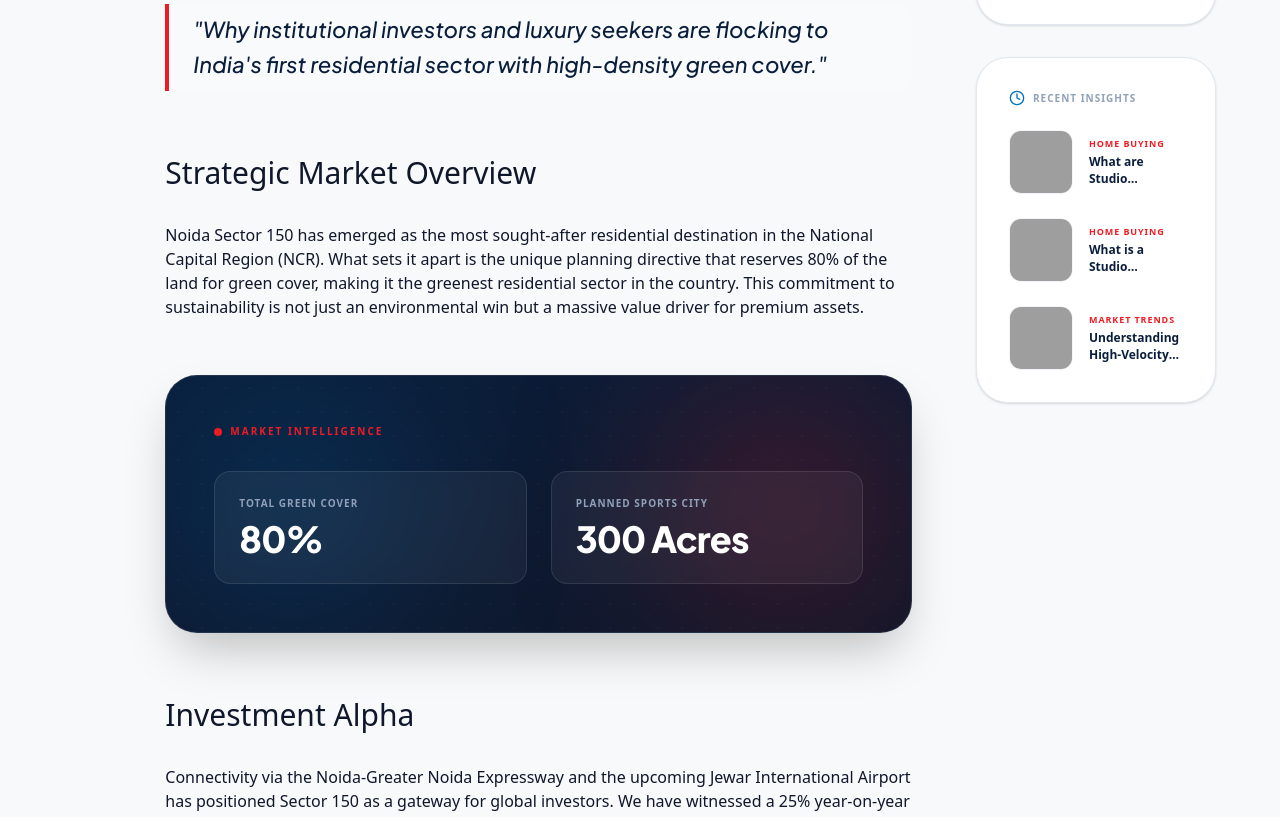
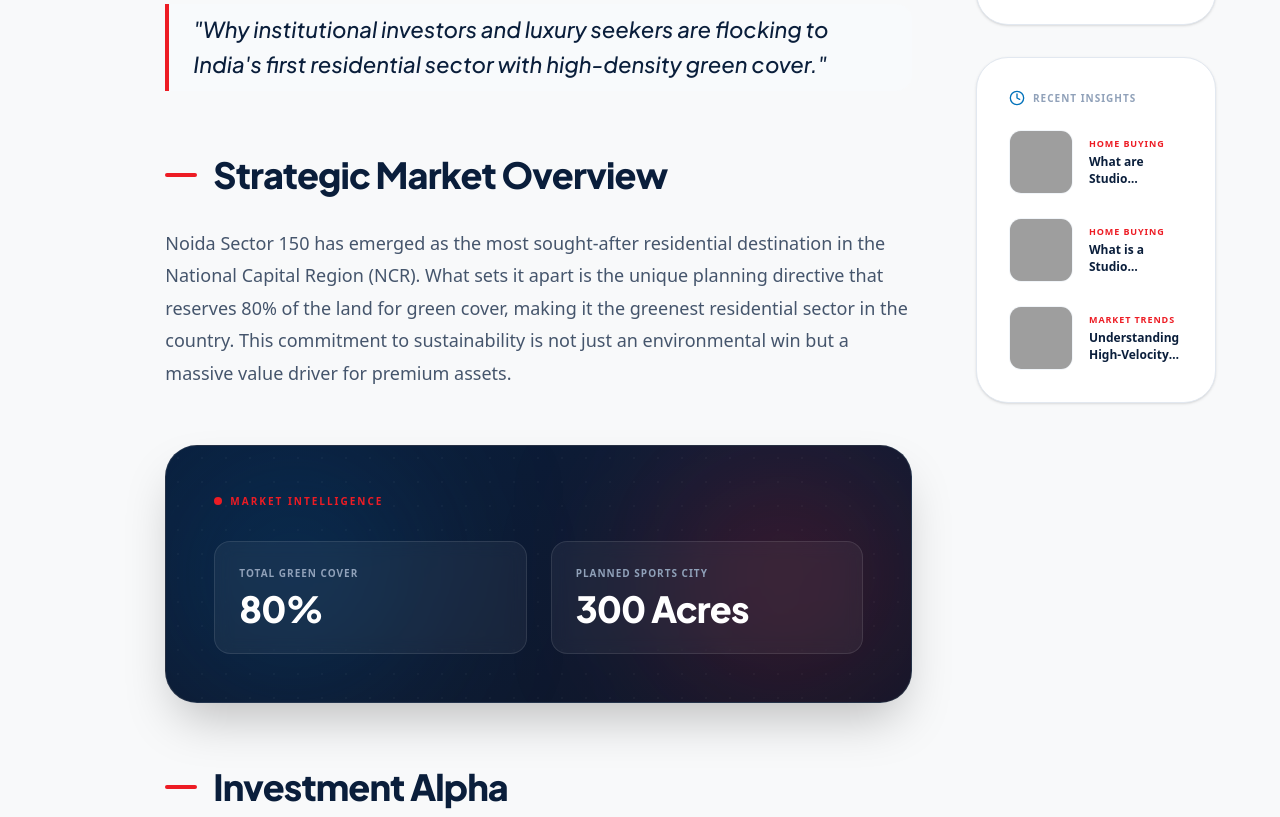
Before and after one commit to shivamy0066-wq/Investorsclinic, a React (Vite) app: page /blog/1 in a window 1280 px wide. Shown: the part 1159-1976 px from the top of the page. Built offline with nearby package versions, Linux system fonts and the light colour scheme; grey boxes are pictures that could not be loaded.

Commit message:
Upgrade typography and formatting for blog content blocks (h2, h3, h4, paragraph, image)

```diff
--- a/src/pages/BlogPostDetail.tsx
+++ b/src/pages/BlogPostDetail.tsx
@@ -194,27 +194,30 @@
                     {post.content.map((section, idx) => {
                       if (section.type === 'heading' || section.type === 'h2') {
                         return (
-                          <h2 key={idx} id={`section-${post.content.filter((_, i) => i < idx && (post.content[i].type === 'heading' || post.content[i].type === 'h2')).length}`} className="text-3xl mt-16 mb-8 scroll-mt-32 flex items-center gap-4">
+                          <h2 key={idx} id={`section-${post.content.filter((_, i) => i < idx && (post.content[i].type === 'heading' || post.content[i].type === 'h2')).length}`} className="text-3xl md:text-4xl font-headline font-black text-[#0a1e3b] tracking-tight mt-16 mb-8 scroll-mt-32 flex items-center gap-4">
+                            <span className="w-8 h-1 bg-[#ed1c24] rounded-full shrink-0" />
                             {section.text}
                           </h2>
                         );
                       }
                       if (section.type === 'h3') {
-                        return <h3 key={idx} className="text-2xl font-bold mt-10 mb-5">{section.text}</h3>;
+                        return <h3 key={idx} className="text-2xl md:text-3xl font-headline font-black text-[#0a1e3b] tracking-tight mt-12 mb-6">{section.text}</h3>;
                       }
                       if (section.type === 'h4') {
-                        return <h4 key={idx} className="text-lg font-bold mt-8 mb-4">{section.text}</h4>;
+                        return <h4 key={idx} className="text-xl md:text-2xl font-headline font-bold text-[#0a1e3b] tracking-tight mt-10 mb-5">{section.text}</h4>;
                       }
                       if (section.type === 'image') {
                         return (
-                          <figure key={idx} className="my-12 rounded-[2rem] overflow-hidden border border-slate-200 bg-white shadow-md">
-                            <img src={section.url} alt={section.alt || ""} className="w-full h-auto object-cover" />
-                            {section.alt && <figcaption className="text-center text-xs font-bold text-slate-400 uppercase tracking-widest p-4 bg-slate-50 border-t border-slate-100">{section.alt}</figcaption>}
+                          <figure key={idx} className="my-14 rounded-[2rem] overflow-hidden border border-slate-100 bg-slate-50 shadow-xl shadow-slate-200/50 group">
+                            <div className="relative overflow-hidden">
+                              <img src={section.url} alt={section.alt || ""} className="w-full h-auto object-cover group-hover:scale-105 transition-transform duration-700" />
+                            </div>
+                            {section.alt && <figcaption className="text-center text-[10px] font-black text-slate-400 uppercase tracking-widest p-5 bg-white border-t border-slate-100">{section.alt}</figcaption>}
                           </figure>
                         );
                       }
                       if (section.type === 'paragraph') {
-                        return <p key={idx} className="mb-6">{section.text}</p>;
+                        return <p key={idx} className="mb-6 text-base md:text-lg text-slate-600 leading-[1.8] font-medium">{section.text}</p>;
                       }
                       if (section.type === 'data' && section.items) {
                         return (
```
